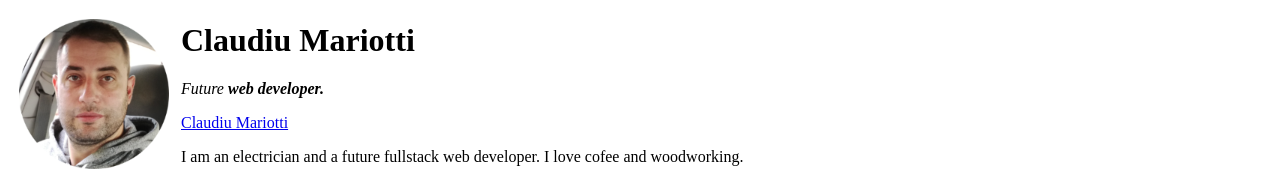
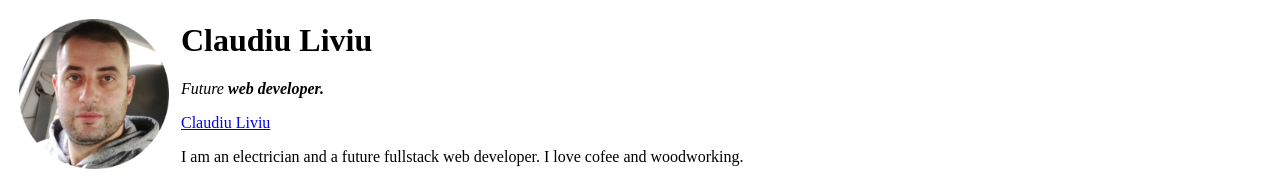
Before and after one commit to mariocode/cv, a plain HTML site: page index.html in a window 1280 px wide. Shown: the top 181 px of the page. Drawn offline with Linux system fonts and the light colour scheme.

Commit message:
Update index.html

```diff
--- a/index.html
+++ b/index.html
@@ -6,9 +6,9 @@
   <body>
     <table cellspacing ="10">
       <tr>
-        <td><img src="Pic.png" alt="photo Claudiu Mariotti"></td>
-        <td><p> <h1>Claudiu Mariotti</h1><em>Future <strong>web developer.</strong></em></p>
-        <a href="file:///C:/Users/claud/OneDrive/Documents/Web%20development/HTML-Personal%20site/Index.html">Claudiu Mariotti</a>
+        <td><img src="Pic.png" alt="photo Claudiu Liviu"></td>
+        <td><p> <h1>Claudiu Liviu</h1><em>Future <strong>web developer.</strong></em></p>
+        <a href="file:///C:/Users/claud/OneDrive/Documents/Web%20development/HTML-Personal%20site/Index.html">Claudiu Liviu</a>
         <p>I am an electrician and a future fullstack web developer. I love cofee and woodworking.</p></td>
       </tr>
     </table>
```
